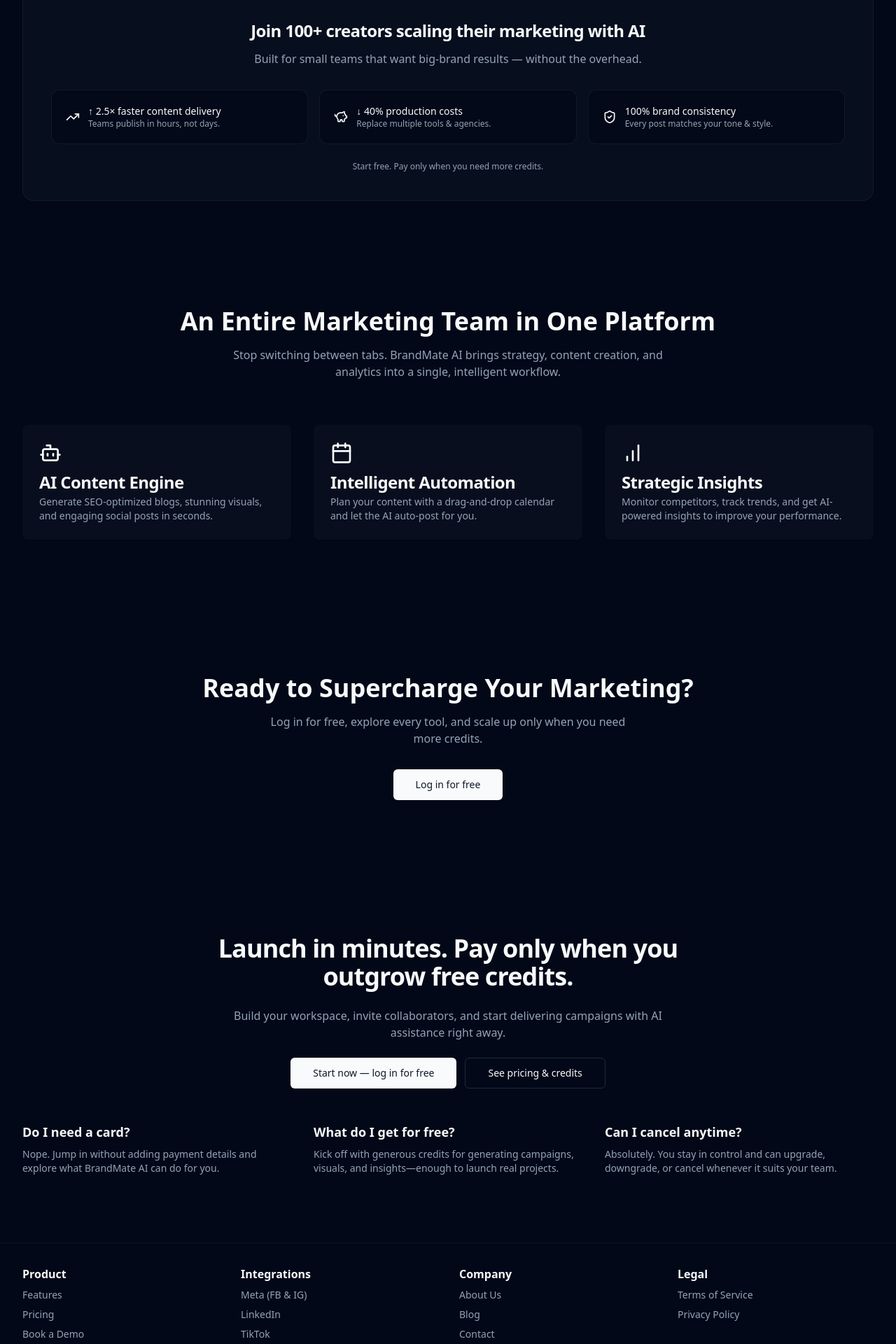
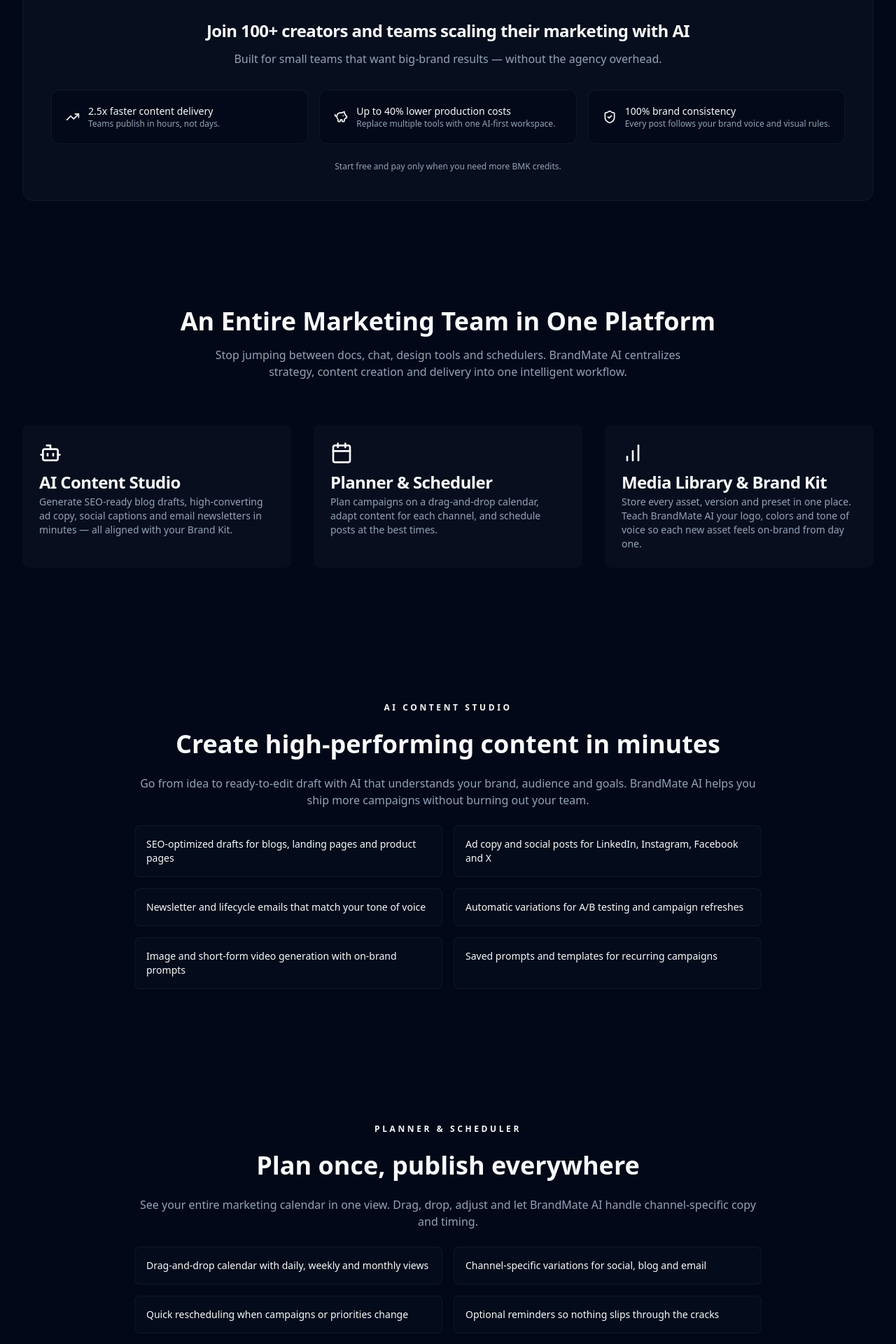
Before and after one commit to siriusaisolution-1/brandmateai, a Next.js app: page / in a window 1280 px wide. Shown: the part 846-2766 px from the top of the page at 70% size. Built offline with nearby package versions, Linux system fonts and the light colour scheme; no server answers; what reactfire would draw is missing.

Commit message:
Revamp marketing homepage copy

```diff
--- a/src/app/(marketing)/_components/home-page-client.tsx
+++ b/src/app/(marketing)/_components/home-page-client.tsx
@@ -21,24 +21,24 @@
 
           <div className="z-20 relative space-y-6">
             <h1 className="text-4xl md:text-6xl font-bold tracking-tighter">
-              Your AI Marketing <br /> Co-pilot
+              The AI marketing workspace built to plan, create and scale
             </h1>
-            <p className="max-w-xl mx-auto text-lg text-muted-foreground">
-              Create, schedule & analyze with AI — start free, pay only when you need more credits.
+            <p className="max-w-2xl mx-auto text-lg text-muted-foreground">
+              Plan campaigns, generate copy, visuals and short videos, schedule posts, and keep every asset in one place. BrandMate AI brings strategy, production and operations into a single workspace.
             </p>
+            <div className="text-sm text-muted-foreground">
+              Start free and pay only when you need more BMK credits.
+            </div>
             <div className="flex flex-wrap justify-center gap-4">
               <Button asChild size="lg">
                 <Link href="/login">Log in for free</Link>
               </Button>
               <Button asChild size="lg" variant="outline">
-                <Link href="/features">Explore Features</Link>
+                <Link href="#features">Explore features</Link>
               </Button>
               <Button asChild size="lg" variant="ghost">
                 <Link href="/pricing">See pricing</Link>
               </Button>
-            </div>
-            <div className="text-sm text-muted-foreground">
-              Get started free. No credit card required.
             </div>
           </div>
         </section>
@@ -52,52 +52,208 @@
               An Entire Marketing Team in One Platform
             </h2>
             <p className="mt-4 max-w-2xl mx-auto text-muted-foreground">
-              Stop switching between tabs. BrandMate AI brings strategy, content creation, and
-              analytics into a single, intelligent workflow.
+              Stop jumping between docs, chat, design tools and schedulers. BrandMate AI centralizes strategy, content creation and delivery into one intelligent workflow.
             </p>
           </div>
           <div className="grid md:grid-cols-3 gap-8">
             <Card className="bg-muted/20 border-none">
               <CardHeader>
                 <Bot className="w-8 h-8 text-primary mb-2" />
-                <CardTitle>AI Content Engine</CardTitle>
+                <CardTitle>AI Content Studio</CardTitle>
                 <CardDescription>
-                  Generate SEO-optimized blogs, stunning visuals, and engaging social posts in
-                  seconds.
+                  Generate SEO-ready blog drafts, high-converting ad copy, social captions and email newsletters in minutes — all aligned with your Brand Kit.
                 </CardDescription>
               </CardHeader>
             </Card>
             <Card className="bg-muted/20 border-none">
               <CardHeader>
                 <Calendar className="w-8 h-8 text-primary mb-2" />
-                <CardTitle>Intelligent Automation</CardTitle>
+                <CardTitle>Planner & Scheduler</CardTitle>
                 <CardDescription>
-                  Plan your content with a drag-and-drop calendar and let the AI auto-post for you.
+                  Plan campaigns on a drag-and-drop calendar, adapt content for each channel, and schedule posts at the best times.
                 </CardDescription>
               </CardHeader>
             </Card>
             <Card className="bg-muted/20 border-none">
               <CardHeader>
                 <BarChart className="w-8 h-8 text-primary mb-2" />
-                <CardTitle>Strategic Insights</CardTitle>
+                <CardTitle>Media Library & Brand Kit</CardTitle>
                 <CardDescription>
-                  Monitor competitors, track trends, and get AI-powered insights to improve your
-                  performance.
+                  Store every asset, version and preset in one place. Teach BrandMate AI your logo, colors and tone of voice so each new asset feels on-brand from day one.
                 </CardDescription>
               </CardHeader>
             </Card>
           </div>
         </section>
 
+        <section className="container py-16 md:py-24">
+          <div className="max-w-4xl mx-auto space-y-6 text-center">
+            <p className="text-xs font-semibold tracking-[0.3em] text-primary">AI CONTENT STUDIO</p>
+            <h3 className="text-3xl md:text-4xl font-bold">Create high-performing content in minutes</h3>
+            <p className="text-muted-foreground">
+              Go from idea to ready-to-edit draft with AI that understands your brand, audience and goals. BrandMate AI helps you ship more campaigns without burning out your team.
+            </p>
+            <ul className="grid gap-4 text-left md:grid-cols-2">
+              <li className="rounded-lg border border-border/50 bg-muted/10 p-4 text-sm">
+                SEO-optimized drafts for blogs, landing pages and product pages
+              </li>
+              <li className="rounded-lg border border-border/50 bg-muted/10 p-4 text-sm">
+                Ad copy and social posts for LinkedIn, Instagram, Facebook and X
+              </li>
+              <li className="rounded-lg border border-border/50 bg-muted/10 p-4 text-sm">
+                Newsletter and lifecycle emails that match your tone of voice
+              </li>
+              <li className="rounded-lg border border-border/50 bg-muted/10 p-4 text-sm">
+                Automatic variations for A/B testing and campaign refreshes
+              </li>
+              <li className="rounded-lg border border-border/50 bg-muted/10 p-4 text-sm">
+                Image and short-form video generation with on-brand prompts
+              </li>
+              <li className="rounded-lg border border-border/50 bg-muted/10 p-4 text-sm">
+                Saved prompts and templates for recurring campaigns
+              </li>
+            </ul>
+          </div>
+        </section>
+
+        <section className="container py-16 md:py-24">
+          <div className="max-w-4xl mx-auto space-y-6 text-center">
+            <p className="text-xs font-semibold tracking-[0.3em] text-primary">PLANNER &amp; SCHEDULER</p>
+            <h3 className="text-3xl md:text-4xl font-bold">Plan once, publish everywhere</h3>
+            <p className="text-muted-foreground">
+              See your entire marketing calendar in one view. Drag, drop, adjust and let BrandMate AI handle channel-specific copy and timing.
+            </p>
+            <ul className="grid gap-4 text-left md:grid-cols-2">
+              <li className="rounded-lg border border-border/50 bg-muted/10 p-4 text-sm">
+                Drag-and-drop calendar with daily, weekly and monthly views
+              </li>
+              <li className="rounded-lg border border-border/50 bg-muted/10 p-4 text-sm">
+                Channel-specific variations for social, blog and email
+              </li>
+              <li className="rounded-lg border border-border/50 bg-muted/10 p-4 text-sm">
+                Quick rescheduling when campaigns or priorities change
+              </li>
+              <li className="rounded-lg border border-border/50 bg-muted/10 p-4 text-sm">
+                Optional reminders so nothing slips through the cracks
+              </li>
+            </ul>
+          </div>
+        </section>
+
+        <section className="container py-16 md:py-24">
+          <div className="max-w-4xl mx-auto space-y-6 text-center">
+            <p className="text-xs font-semibold tracking-[0.3em] text-primary">MEDIA LIBRARY</p>
+            <h3 className="text-3xl md:text-4xl font-bold">All your assets, always ready to reuse</h3>
+            <p className="text-muted-foreground">
+              Stop hunting through folders and old chats. BrandMate AI keeps every approved asset, version and preset at your fingertips.
+            </p>
+            <ul className="grid gap-4 text-left md:grid-cols-2">
+              <li className="rounded-lg border border-border/50 bg-muted/10 p-4 text-sm">
+                Centralized library for images, videos, copy blocks and templates
+              </li>
+              <li className="rounded-lg border border-border/50 bg-muted/10 p-4 text-sm">
+                Version history to track feedback and approvals
+              </li>
+              <li className="rounded-lg border border-border/50 bg-muted/10 p-4 text-sm">
+                Presets for dimensions across major platforms (IG, FB, LinkedIn, X, etc.)
+              </li>
+              <li className="rounded-lg border border-border/50 bg-muted/10 p-4 text-sm">
+                Search that understands campaign names, formats and goals
+              </li>
+            </ul>
+          </div>
+        </section>
+
+        <section className="container py-16 md:py-24">
+          <div className="max-w-4xl mx-auto space-y-6 text-center">
+            <p className="text-xs font-semibold tracking-[0.3em] text-primary">BRAND KIT</p>
+            <h3 className="text-3xl md:text-4xl font-bold">Teach the AI your brand once</h3>
+            <p className="text-muted-foreground">
+              Upload your logo, color palette, typography and brand voice so every new asset feels like it came from your in-house team.
+            </p>
+            <ul className="grid gap-4 text-left md:grid-cols-2">
+              <li className="rounded-lg border border-border/50 bg-muted/10 p-4 text-sm">
+                Logo, color palette, typography and messaging guidelines
+              </li>
+              <li className="rounded-lg border border-border/50 bg-muted/10 p-4 text-sm">
+                Tone-of-voice guardrails to prevent off-brand copy
+              </li>
+              <li className="rounded-lg border border-border/50 bg-muted/10 p-4 text-sm">
+                Visual style guidance for images and short-form videos
+              </li>
+              <li className="rounded-lg border border-border/50 bg-muted/10 p-4 text-sm">
+                Reusable prompts and blueprints for specific campaign types
+              </li>
+            </ul>
+          </div>
+        </section>
+
+        <section className="container py-16 md:py-24">
+          <div className="max-w-4xl mx-auto space-y-6 text-center">
+            <p className="text-xs font-semibold tracking-[0.3em] text-primary">COLLABORATION</p>
+            <h3 className="text-3xl md:text-4xl font-bold">Keep your team and clients on the same page</h3>
+            <p className="text-muted-foreground">
+              Share workspaces with teammates and clients, collect feedback in one place and move from draft to 'go live' faster.
+            </p>
+            <ul className="grid gap-4 text-left md:grid-cols-2">
+              <li className="rounded-lg border border-border/50 bg-muted/10 p-4 text-sm">
+                Shared workspaces for internal teams and agencies
+              </li>
+              <li className="rounded-lg border border-border/50 bg-muted/10 p-4 text-sm">
+                Commenting on drafts, assets and campaigns
+              </li>
+              <li className="rounded-lg border border-border/50 bg-muted/10 p-4 text-sm">
+                Lightweight approval flows to keep stakeholders aligned
+              </li>
+              <li className="rounded-lg border border-border/50 bg-muted/10 p-4 text-sm">
+                Role-based access to brands and workspaces
+              </li>
+            </ul>
+          </div>
+        </section>
+
+        <section className="container py-16 md:py-24">
+          <div className="max-w-5xl mx-auto space-y-6 text-center">
+            <p className="text-xs font-semibold tracking-[0.3em] text-primary">INTEGRATIONS</p>
+            <h3 className="text-3xl md:text-4xl font-bold">Connect the tools you already use</h3>
+            <p className="text-muted-foreground">
+              Plug BrandMate AI into your existing marketing stack to draft, approve and send campaigns faster.
+            </p>
+            <div className="grid gap-6 md:grid-cols-2 text-left">
+              <div className="rounded-xl border border-border/50 bg-muted/10 p-6 space-y-4">
+                <div className="text-sm font-semibold uppercase tracking-[0.2em] text-primary/80">Available now</div>
+                <ul className="space-y-2 text-sm text-muted-foreground">
+                  <li>SendGrid – send newsletters and campaigns</li>
+                  <li>LinkedIn – publish posts directly or export content</li>
+                </ul>
+              </div>
+              <div className="rounded-xl border border-border/50 bg-muted/10 p-6 space-y-4">
+                <div className="flex items-center gap-2 text-sm font-semibold uppercase tracking-[0.2em] text-primary/80">
+                  <span>Coming soon</span>
+                  <span className="inline-flex items-center rounded-full bg-primary/10 px-2 py-0.5 text-[10px] font-medium text-primary">Coming soon</span>
+                </div>
+                <ul className="space-y-2 text-sm text-muted-foreground">
+                  <li>Meta (Facebook &amp; Instagram)</li>
+                  <li>TikTok</li>
+                  <li>Google Analytics 4 (GA4)</li>
+                </ul>
+              </div>
+            </div>
+          </div>
+        </section>
+
         {/* Final CTA Section */}
         <section className="container text-center py-16 md:py-24">
-          <h2 className="text-3xl md:text-4xl font-bold">Ready to Supercharge Your Marketing?</h2>
-          <p className="mt-4 max-w-lg mx-auto text-muted-foreground">
-            Log in for free, explore every tool, and scale up only when you need more credits.
+          <h2 className="text-3xl md:text-4xl font-bold">Launch in minutes. Pay only when you outgrow free credits.</h2>
+          <p className="mt-4 max-w-xl mx-auto text-muted-foreground">
+            Create your workspace, invite collaborators and start shipping campaigns with AI assistance from day one. Upgrade your plan only when you need more BMK credits.
           </p>
-          <div className="mt-8">
+          <div className="mt-8 flex flex-col items-center justify-center gap-3 sm:flex-row">
             <Button asChild size="lg">
-              <Link href="/login">Log in for free</Link>
+              <Link href="/login">Start now — log in for free</Link>
+            </Button>
+            <Button asChild size="lg" variant="outline">
+              <Link href="/pricing">See pricing &amp; credits</Link>
             </Button>
           </div>
         </section>
--- a/src/app/(marketing)/page.tsx
+++ b/src/app/(marketing)/page.tsx
@@ -15,17 +15,17 @@
     {
       question: "Do I need a card?",
       answer:
-        "Nope. Jump in without adding payment details and explore what BrandMate AI can do for you.",
+        "No. You can explore BrandMate AI and use your free BMK credits before adding any payment details.",
     },
     {
       question: "What do I get for free?",
       answer:
-        "Kick off with generous credits for generating campaigns, visuals, and insights—enough to launch real projects.",
+        "Access to all core tools, plus enough BMK credits to launch your first real campaigns.",
     },
     {
       question: "Can I cancel anytime?",
       answer:
-        "Absolutely. You stay in control and can upgrade, downgrade, or cancel whenever it suits your team.",
+        "Yes. You stay in control — upgrade, downgrade or cancel whenever it suits your team.",
     },
   ];
 
@@ -36,8 +36,8 @@
           Launch in minutes. Pay only when you outgrow free credits.
         </h2>
         <p className="text-muted-foreground">
-          Build your workspace, invite collaborators, and start delivering campaigns with AI
-          assistance right away.
+          Create your workspace, invite collaborators and start shipping campaigns with AI assistance from day one. Upgrade
+          your plan only when you need more BMK credits.
         </p>
         <div className="flex flex-col items-center justify-center gap-3 sm:flex-row">
           <Button asChild size="lg">
--- a/src/components/proof-section.tsx
+++ b/src/components/proof-section.tsx
@@ -10,14 +10,11 @@
       className="container py-10 md:py-14"
     >
       <div className="rounded-2xl bg-muted/20 border border-border/50 p-6 md:p-10 text-center">
-        <h3
-          id="proof-heading"
-          className="text-xl md:text-2xl font-semibold tracking-tight"
-        >
-          Join <span className="text-primary font-bold">100+ creators</span> scaling their marketing with AI
+        <h3 id="proof-heading" className="text-xl md:text-2xl font-semibold tracking-tight">
+          Join <span className="text-primary font-bold">100+ creators and teams</span> scaling their marketing with AI
         </h3>
         <p className="mt-3 text-sm md:text-base text-muted-foreground max-w-2xl mx-auto">
-          Built for small teams that want big-brand results — without the overhead.
+          Built for small teams that want big-brand results — without the agency overhead.
         </p>
 
         <div className="mt-8 grid gap-4 sm:grid-cols-3">
@@ -26,10 +23,8 @@
             <div className="flex items-center gap-3">
               <TrendingUp className="h-5 w-5 text-primary" aria-hidden="true" />
               <div>
-                <div className="text-sm font-medium">↑ 2.5× faster content delivery</div>
-                <div className="text-xs text-muted-foreground">
-                  Teams publish in hours, not days.
-                </div>
+                <div className="text-sm font-medium">2.5x faster content delivery</div>
+                <div className="text-xs text-muted-foreground">Teams publish in hours, not days.</div>
               </div>
             </div>
           </div>
@@ -39,10 +34,8 @@
             <div className="flex items-center gap-3">
               <PiggyBank className="h-5 w-5 text-primary" aria-hidden="true" />
               <div>
-                <div className="text-sm font-medium">↓ 40% production costs</div>
-                <div className="text-xs text-muted-foreground">
-                  Replace multiple tools & agencies.
-                </div>
+                <div className="text-sm font-medium">Up to 40% lower production costs</div>
+                <div className="text-xs text-muted-foreground">Replace multiple tools with one AI-first workspace.</div>
               </div>
             </div>
           </div>
@@ -53,18 +46,14 @@
               <ShieldCheck className="h-5 w-5 text-primary" aria-hidden="true" />
               <div>
                 <div className="text-sm font-medium">100% brand consistency</div>
-                <div className="text-xs text-muted-foreground">
-                  Every post matches your tone & style.
-                </div>
+                <div className="text-xs text-muted-foreground">Every post follows your brand voice and visual rules.</div>
               </div>
             </div>
           </div>
         </div>
 
         {/* Micro reassurance */}
-        <p className="mt-6 text-xs text-muted-foreground">
-          Start free. Pay only when you need more credits.
-        </p>
+        <p className="mt-6 text-xs text-muted-foreground">Start free and pay only when you need more BMK credits.</p>
       </div>
     </section>
   );
```
